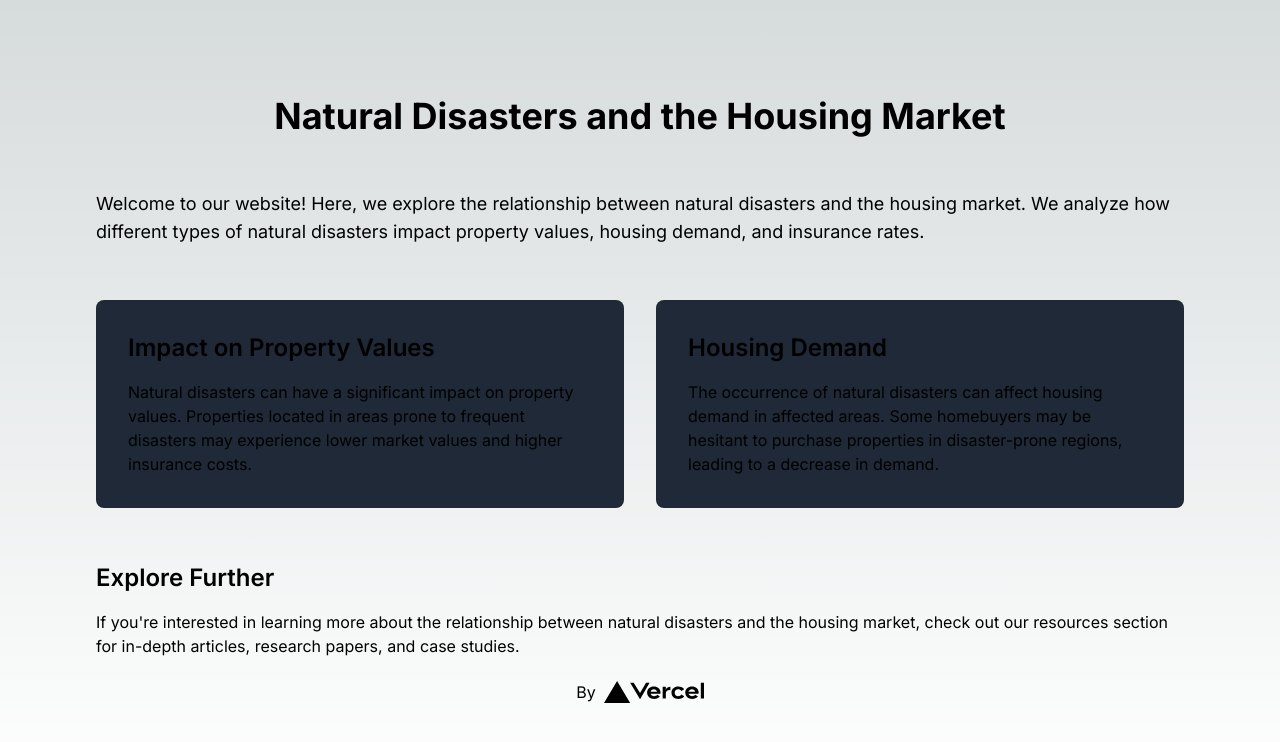
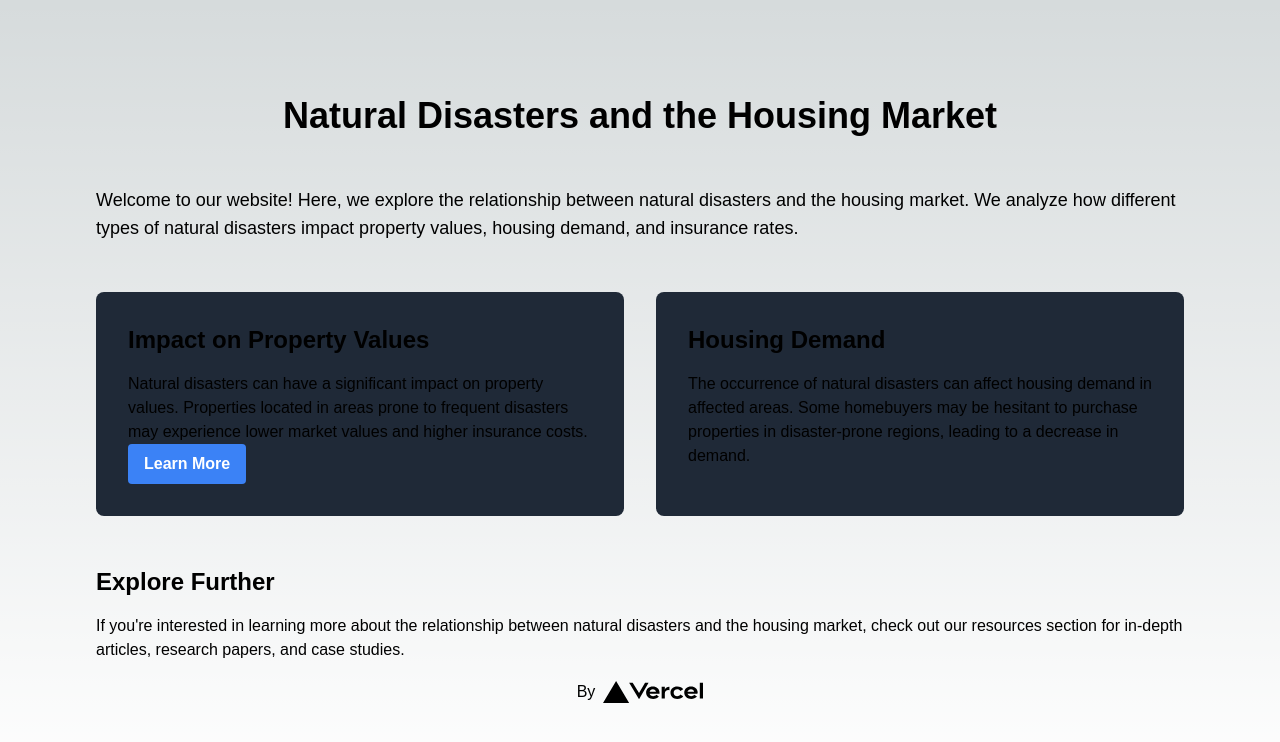
Before and after one commit to xROBERTINOx/bitcampproject, a Next.js app: page / in a window 1280 px wide. Shown: the top 742 px of the page. Built offline with nearby package versions, Linux system fonts and the light colour scheme.

Commit message:
got graph added, need to change to line graph and add data

```diff
--- /dev/null
+++ b/app/impact/property_values/page.tsx
@@ -0,0 +1,45 @@
+'use client';
+import React, { useRef, useEffect } from 'react';
+import Chart from 'chart.js/auto';
+
+let chartInstance = null; // Declare a variable to store the Chart instance
+
+const PropertyValuesPage: React.FC = () => {
+  const canvasRef = useRef(null);
+
+  useEffect(() => {
+    const canvas = canvasRef.current;
+    if (canvas && !chartInstance) {
+      // Create a new Chart instance only if it doesn't exist
+      chartInstance = new Chart(canvas, {
+        type: 'bar',
+        data: {
+          labels: ['Red', 'Blue', 'Yellow', 'Green', 'Purple', 'Orange'],
+          datasets: [
+            {
+              label: '# of Votes',
+              data: [12, 19, 3, 5, 2, 3],
+              borderWidth: 1,
+            },
+          ],
+        },
+        options: {
+          scales: {
+            y: {
+              beginAtZero: true,
+            },
+          },
+        },
+      });
+    }
+  }, []);
+
+  return (
+    <div>
+      <h1>Impact on Property Values from Natural Disasters</h1>
+      <canvas ref={canvasRef} id="myChart"></canvas>
+    </div>
+  );
+};
+
+export default PropertyValuesPage;
--- a/app/page.tsx
+++ b/app/page.tsx
@@ -2,8 +2,10 @@ import Image from "next/image";
 
 export default function Home() {
   return (
-    <main className="flex min-h-screen flex-col items-center justify-between p-24">
-      <h1 className="text-4xl font-bold mb-8">Natural Disasters and the Housing Market</h1>
+    <main className="flex min-h-screen flex-col items-center justify-between p-24" style={{ fontFamily: "Poppins, Arial, sans-serif" }}>
+      <h1 className="text-4xl font-bold mb-8">
+        Natural Disasters and the Housing Market
+      </h1>
 
       <p className="text-lg mb-8">
         Welcome to our website! Here, we explore the relationship between natural disasters and the housing market.
@@ -12,15 +14,23 @@ export default function Home() {
 
       <div className="grid grid-cols-2 gap-8">
         <div className="bg-gray-800 p-8 rounded-lg">
-          <h2 className="text-2xl font-semibold mb-4">Impact on Property Values</h2>
+          <h2 className="text-2xl font-semibold mb-4">
+            Impact on Property Values
+          </h2>
           <p>
             Natural disasters can have a significant impact on property values.
             Properties located in areas prone to frequent disasters may experience lower market values and higher insurance costs.
           </p>
+          <button className="bg-blue-500 hover:bg-blue-700 text-white font-bold py-2 px-4 rounded">
+            <a href="/impact/property_values">Learn More</a>
+          </button>
         </div>
 
+
         <div className="bg-gray-800 p-8 rounded-lg">
-          <h2 className="text-2xl font-semibold mb-4">Housing Demand</h2>
+          <h2 className="text-2xl font-semibold mb-4">
+            Housing Demand
+          </h2>
           <p>
             The occurrence of natural disasters can affect housing demand in affected areas.
             Some homebuyers may be hesitant to purchase properties in disaster-prone regions, leading to a decrease in demand.
@@ -29,7 +39,9 @@ export default function Home() {
       </div>
 
       <div className="mt-8">
-        <h2 className="text-2xl font-semibold mb-4">Explore Further</h2>
+        <h2 className="text-2xl font-semibold mb-4">
+          Explore Further
+        </h2>
         <p>
           If you're interested in learning more about the relationship between natural disasters and the housing market,
           check out our resources section for in-depth articles, research papers, and case studies.
```
Also changed, not shown: package.json (+6 -5 lines), app/impact/housing_demand/page.tsx (added), 1 other file (tests, documents, lock files or other folders).
